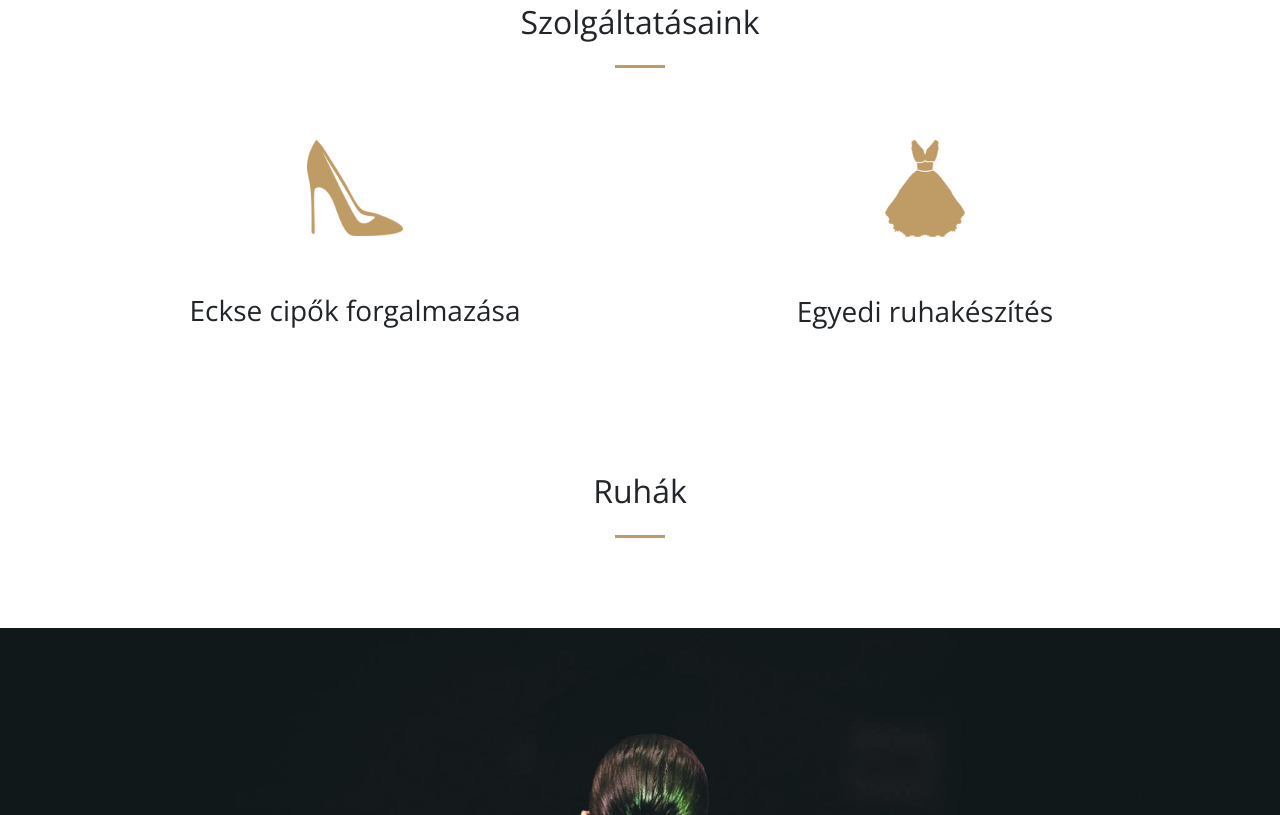
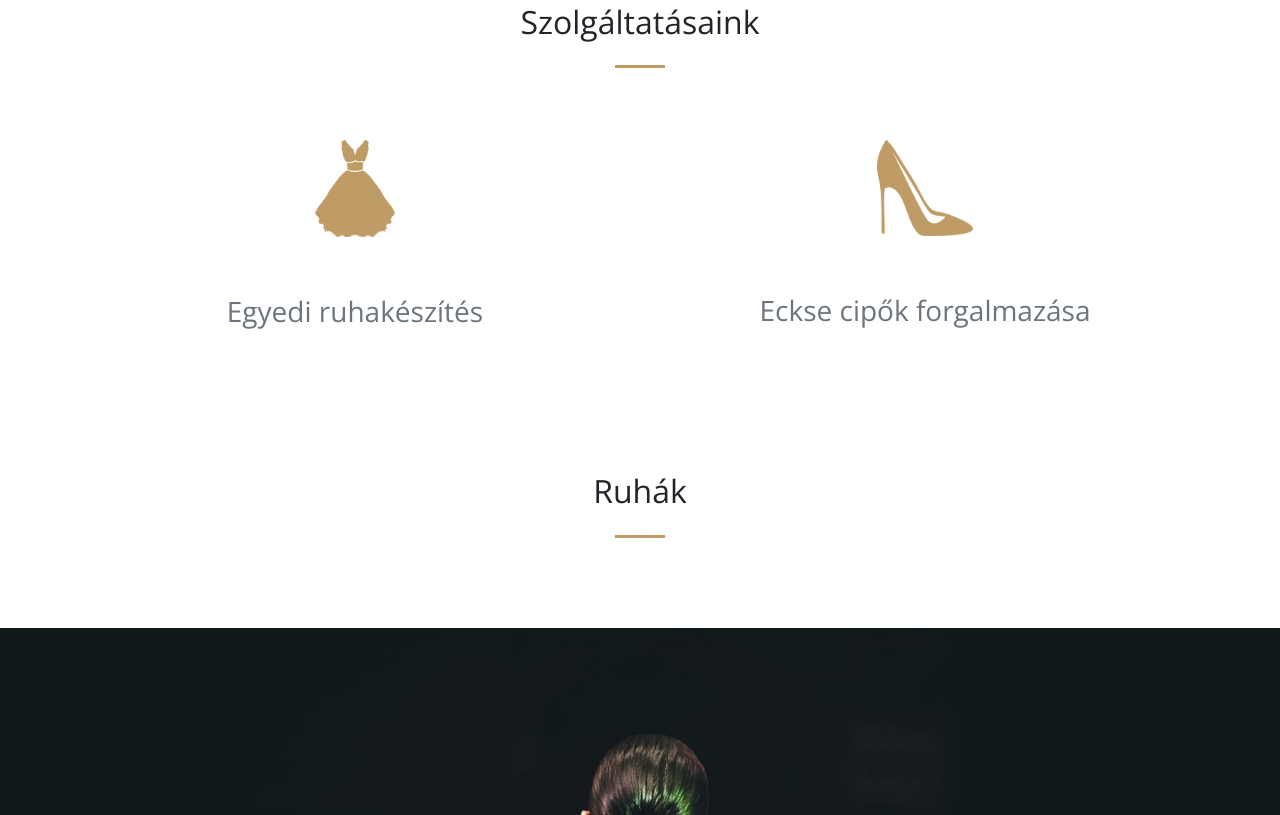
Before and after one commit to juhasztunde/excellence, a website: page index.html in a window 1280 px wide. Shown: the part 925-1740 px from the top of the page. Drawn offline with nearby package versions, Linux system fonts and the light colour scheme.

Commit message:
hivatkozások

```diff
--- a/index.html
+++ b/index.html
@@ -69,14 +69,14 @@
       <div class="row">
       <div class="col-lg-6 col-md-12 text-center">
       <div class="service-box mt-5 mx-auto">
-      <img class="mb-4 img-fluid" style="margin-bottom: 0px;height: 96px;width: 96px;" src="highheel3.jpg">
-      <h3 class="mb-3"><br>Eckse cipők forgalmazása</h3>
+      <a href="#clothes"> <img id="clothes" class="mb-4 img-fluid" src="dressmaker2.png"> </a>
+      <a href="#clothes" style="color:#6c757d"> <h3 class="mb-3"><br>Egyedi ruhakészítés</h3> </a>
       </div>
       </div>
       <div class="col-lg-6 col-md-12 text-center">
       <div class="service-box mt-5 mx-auto">
-      <img class="mb-4 img-fluid" src="dressmaker2.png">
-      <h3 class="mb-3"><br>Egyedi ruhakészítés</h3>
+      <a href="#shoes"> <img class="mb-4 img-fluid" style="margin-bottom: 0px;height: 96px;width: 96px;" src="highheel3.jpg"> </a>
+      <a href="#shoes" style="color:#6c757d"> <h3 class="mb-3"><br>Eckse cipők forgalmazása</h3> </a>
       </div>
       </div>
       </div>
@@ -164,7 +164,7 @@
                      <div class="row">
                         <div class="col-sm-12 col-lg-4">
                            <div>
-                              <p><img class="phone" src="ikon_phone4.png" alt="phone"></p>
+                              <a href="tel:+36 30 747 1940"> <p><img class="phone" src="ikon_phone4.png" alt="phone"></p> </a>
                               <tel > <a style="color:#6c757d" href="tel:+36 30 747 1940">+36 30 747 1940</a></tel>
                            </div>
                         </div>
@@ -188,7 +188,7 @@
                      <div class="row">
                         <div class="col-lg-10 mx-auto">
                            <div class="col-lg-8 mx-auto">
-                              <h3 id="eckse" style="font-size:1.6rem;color:#6c757d">Időpontfoglalásért kérlek hívj telefonon.</h3>
+                               <a href="tel:+36 30 747 1940"> <h3 id="eckse" style="font-size:1.6rem;color:#6c757d">Időpontfoglalásért kérlek hívj telefonon.</h3> </a>
                            </div>
                         </div>
                      </div>
```
